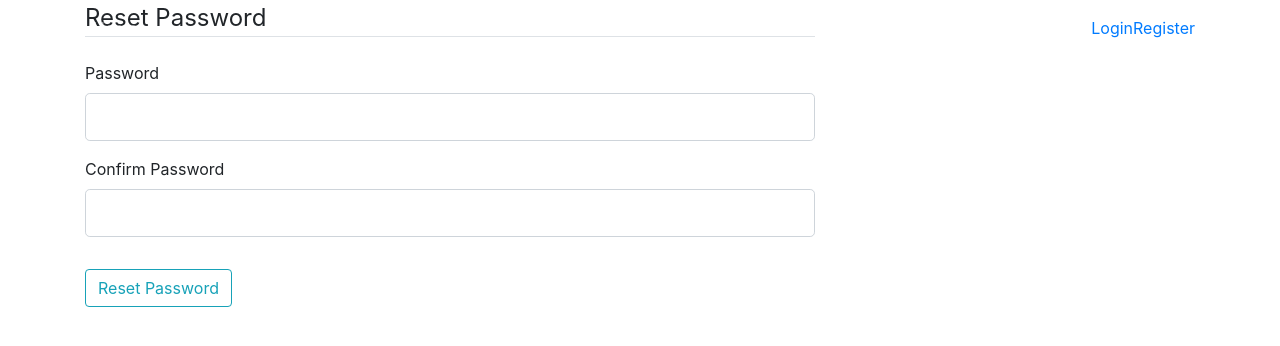
After one commit to chithra-m/flask-authentication, a Flask app: template templates/reset_token.html in a window 1280 px wide. The commit adds this page. Shown: the top 346 px of the page. Run offline with Flask 2, Linux system fonts and the light colour scheme; the template is opened without the code that fills it: values that come from a table or form of the project are taken from there, others are empty; some libraries are stand-ins or nearby versions.

Commit message:
Added Forget password

```diff
--- a/app.py
+++ b/app.py
@@ -1,10 +1,11 @@
 from flask import Flask, render_template, request, url_for, flash, redirect, session
-from forms import RegistrationForm, LoginForm
+from forms import RegistrationForm, LoginForm, RequestResetForm, ResetPasswordForm
 # from model import db, save_db
-from base import app, bcrypt
-from models.model import db, Users
+from base import bcrypt
+from model import db, Users, app, mail
 from flask_login import login_user, current_user, logout_user, login_required
 from datetime import timedelta
+from flask_mail import Message
 
 @app.route("/")
 @app.route("/home")
@@ -71,5 +72,49 @@ def before_request():
     app.permanent_session_lifetime = timedelta(minutes=1)
 
 
+def send_reset_email(user):
+    token = user.get_reset_token()
+    msg = Message('Password Reset Request',
+                  sender='noreply@demo.com',
+                  recipients=[user.email])
+    msg.body = f'''To reset your password, visit the following link:
+{url_for('reset_token', token=token, _external=True)}
+
+If you did not make this request then simply ignore this email and no changes will be made.
+'''
+    mail.send(msg)
+
+
+@app.route("/reset_password", methods=['GET', 'POST'])
+def reset_request():
+    if current_user.is_authenticated:
+        return redirect(url_for('home'))
+    form = RequestResetForm()
+    if form.validate_on_submit():
+        user = Users.query.filter_by(email=form.email.data).first()
+        send_reset_email(user)
+        flash('An email has been sent with instructions to reset your password.', 'info')
+        return redirect(url_for('login'))
+    return render_template('reset_request.html', title='Reset Password', form=form)
+
+
+@app.route("/reset_password/<token>", methods=['GET', 'POST'])
+def reset_token(token):
+    if current_user.is_authenticated:
+        return redirect(url_for('home'))
+    user = Users.verify_reset_token(token)
+    if user is None:
+        flash('That is an invalid or expired token', 'warning')
+        return redirect(url_for('reset_request'))
+    form = ResetPasswordForm()
+    if form.validate_on_submit():
+        hashed_password = bcrypt.generate_password_hash(form.password.data).decode('utf-8')
+        user.password = hashed_password
+        db.session.commit()
+        flash('Your password has been updated! You are now able to log in', 'success')
+        return redirect(url_for('login'))
+    return render_template('reset_token.html', title='Reset Password', form=form)
+
+
 if __name__ == '__main__':
     app.run(debug=True)
--- a/forms.py
+++ b/forms.py
@@ -1,7 +1,7 @@
 from flask_wtf import FlaskForm
 from wtforms import StringField, PasswordField, SubmitField, BooleanField
 from wtforms.validators import DataRequired, Length, Email, EqualTo, ValidationError
-from models.model import Users
+from model import Users
 
 
 class RegistrationForm(FlaskForm):
@@ -53,3 +53,21 @@ class LoginForm(FlaskForm):
     password = PasswordField('Password', validators=[DataRequired()])
     remember = BooleanField('Remember Me')
     submit = SubmitField('Login')
+
+
+class RequestResetForm(FlaskForm):
+    email = StringField('Email',
+                        validators=[DataRequired(), Email()])
+    submit = SubmitField('Request Password Reset')
+
+    def validate_email(self, email):
+        user = Users.query.filter_by(email=email.data).first()
+        if user is None:
+            raise ValidationError('There is no account with that email. You must register first.')
+
+
+class ResetPasswordForm(FlaskForm):
+    password = PasswordField('Password', validators=[DataRequired()])
+    confirm_password = PasswordField('Confirm Password',
+                                     validators=[DataRequired(), EqualTo('password')])
+    submit = SubmitField('Reset Password')
--- a/templates/login.html
+++ b/templates/login.html
@@ -38,10 +38,10 @@
             </fieldset>
             <div class="form-group">
                 {{ form.submit(class="btn btn-outline-info") }}
+                <small class="text-muted ml-2">
+                    <a href="#">Forgot Password?</a>
+                </small>
             </div>
-            <small class="text-muted ml-2">
-                <a href="#">Forgot Password?</a>
-            </small>
         </form>
     </div>
     <div class="border-top pt-3">
--- /dev/null
+++ b/templates/reset_token.html
@@ -0,0 +1,40 @@
+{% extends "layout.html" %}
+{% block content %}
+    <div class="content-section">
+        <form method="POST" action="">
+            {{ form.hidden_tag() }}
+            <fieldset class="form-group">
+                <legend class="border-bottom mb-4">Reset Password</legend>
+                <div class="form-group">
+                    {{ form.password.label(class="form-control-label") }}
+                    {% if form.password.errors %}
+                        {{ form.password(class="form-control form-control-lg is-invalid") }}
+                        <div class="invalid-feedback">
+                            {% for error in form.password.errors %}
+                                <span>{{ error }}</span>
+                            {% endfor %}
+                        </div>
+                    {% else %}
+                        {{ form.password(class="form-control form-control-lg") }}
+                    {% endif %}
+                </div>
+                <div class="form-group">
+                    {{ form.confirm_password.label(class="form-control-label") }}
+                    {% if form.confirm_password.errors %}
+                        {{ form.confirm_password(class="form-control form-control-lg is-invalid") }}
+                        <div class="invalid-feedback">
+                            {% for error in form.confirm_password.errors %}
+                                <span>{{ error }}</span>
+                            {% endfor %}
+                        </div>
+                    {% else %}
+                        {{ form.confirm_password(class="form-control form-control-lg") }}
+                    {% endif %}
+                </div>
+            </fieldset>
+            <div class="form-group">
+                {{ form.submit(class="btn btn-outline-info") }}
+            </div>
+        </form>
+    </div>
+{% endblock content %}
```
Also changed, not shown: __init__.py (added, +22 -0 lines), base.py (+3 -14 lines), model.py (added, +47 -0 lines), models/model.py (deleted, +0 -16 lines), templates/reset_request.html (added, +27 -0 lines), database.db (added), db.json (deleted), models/database.db (added).
